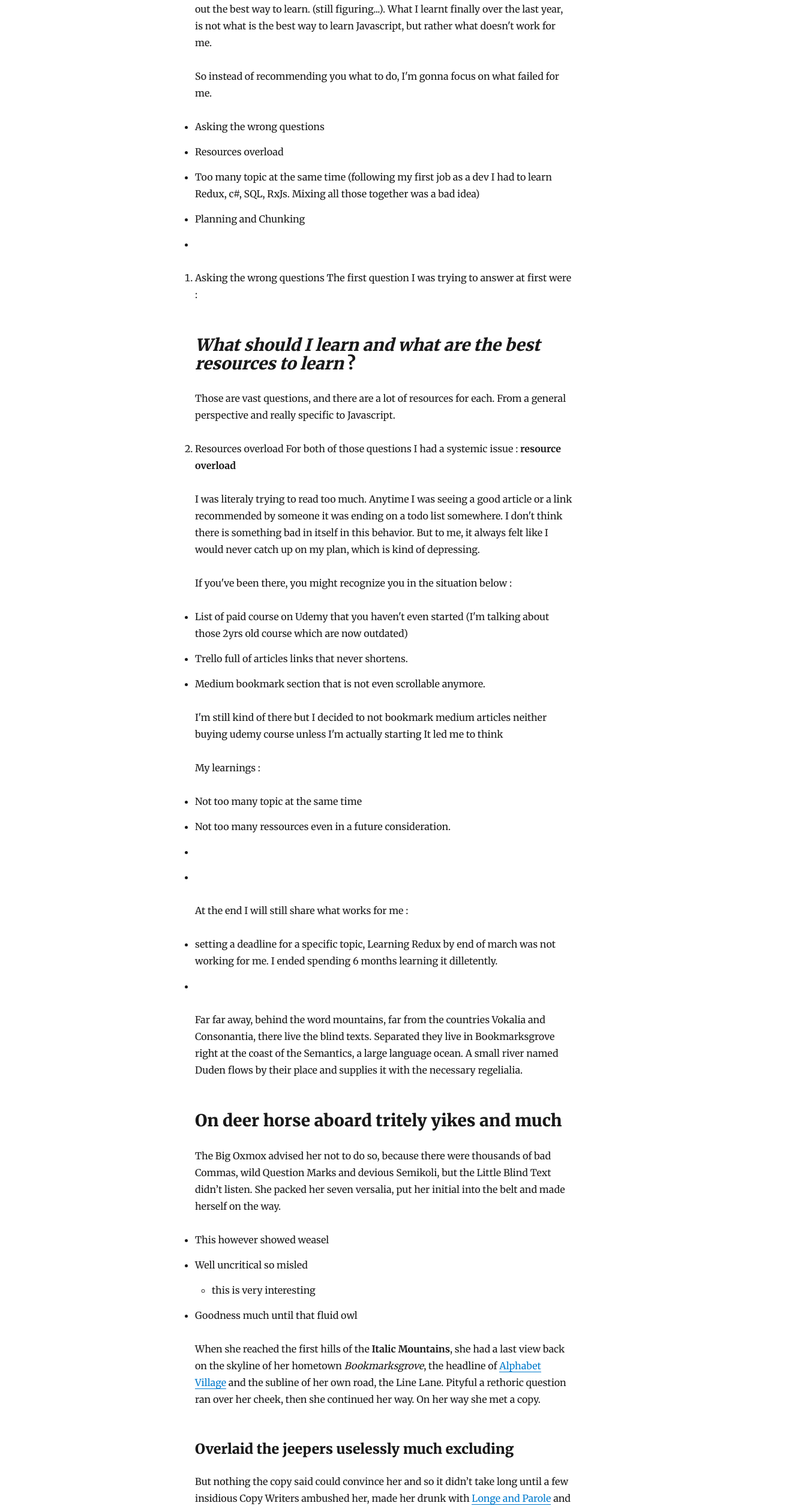
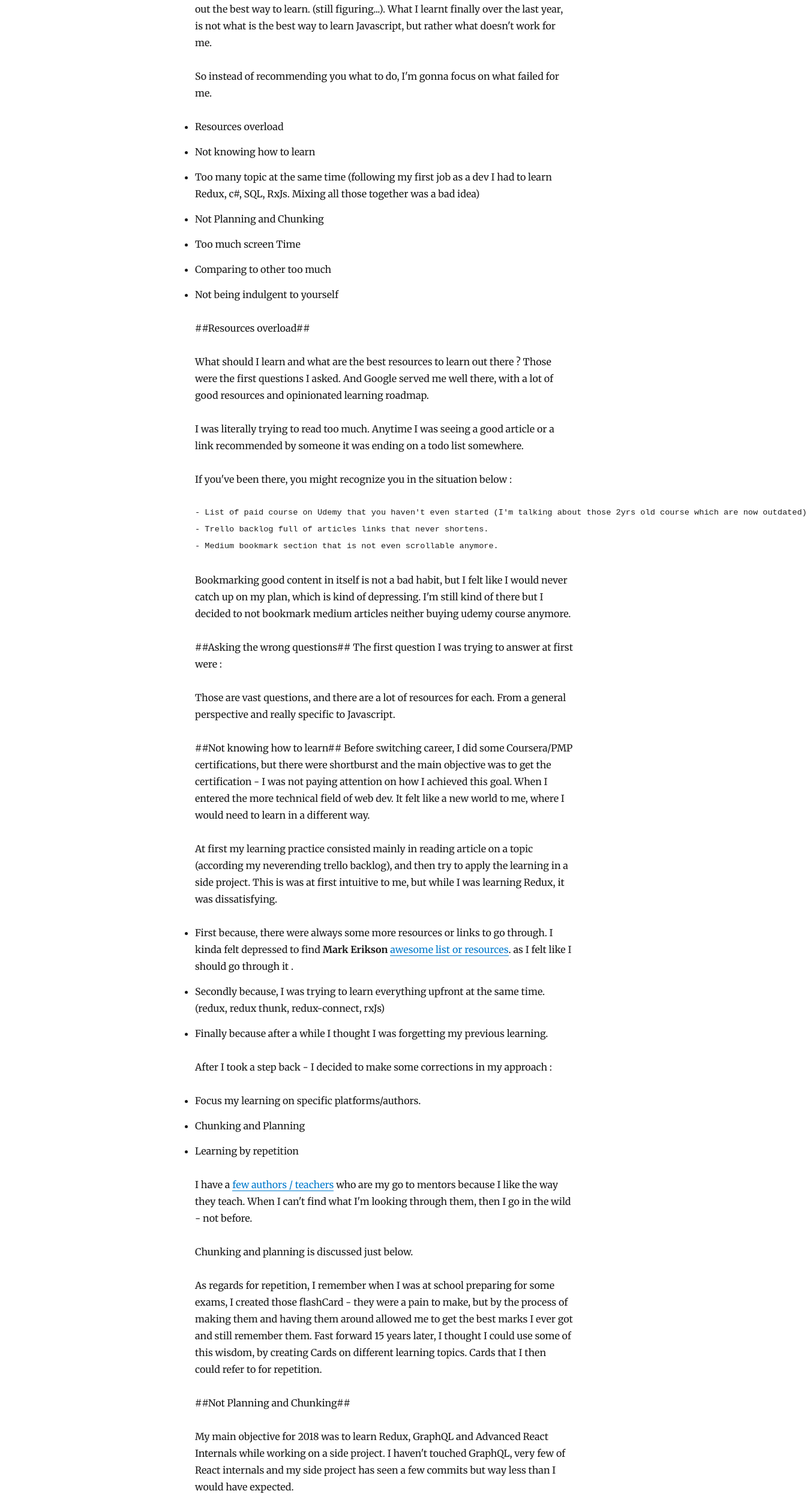
Before and after one commit to MatthieuVeillon/javascriptjourney, a Gatsby site: page /hi-folks/ in a window 1280 px wide. Shown: the part 250-2766 px from the top of the page at 60% size, 1345 px wide, since content can reach past the window. Built offline with nearby package versions, Linux system fonts and the light colour scheme; Gatsby itself is replaced by a stand-in of ours; some packages are replaced by stand-ins of ours; code samples lack their colours.

Commit message:
not knowing how to Learn blog post

```diff
--- a/content/blog/hi-folks/index.md
+++ b/content/blog/hi-folks/index.md
@@ -1,6 +1,6 @@
 ---
 title: How to not learn Javascript.
-date: "2019-03-01"
+date: "2019-03-19"
 description: Javascript is hard to learn. It's hard to know what to learn with the ressources overload
 ---
 
@@ -8,149 +8,98 @@ When I was preparing for my bootcamp a year and half ago I was trying to figure
 
 So instead of recommending you what to do, I'm gonna focus on what failed for me.
 
-- Asking the wrong questions
 - Resources overload
+- Not knowing how to learn
 - Too many topic at the same time (following my first job as a dev I had to learn Redux, c#, SQL, RxJs. Mixing all those together was a bad idea)
-- Planning and Chunking
--
+- Not Planning and Chunking
+- Too much screen Time
+- Comparing to other too much
+- Not being indulgent to yourself
 
-1) Asking the wrong questions
+##Resources overload##
+
+What should I learn and what are the best resources to learn out there ? Those were the first questions I asked. And Google served me well there,
+with a lot of good resources and opinionated learning roadmap.
+
+I was literally trying to read too much. Anytime I was seeing a good article or a link recommended by someone it was ending on a todo list somewhere.
+
+If you've been there, you might recognize you in the situation below :
+
+    - List of paid course on Udemy that you haven't even started (I'm talking about those 2yrs old course which are now outdated)
+    - Trello backlog full of articles links that never shortens.
+    - Medium bookmark section that is not even scrollable anymore.
+
+Bookmarking good content in itself is not a bad habit, but I felt like I would never catch up on my plan, which is kind of depressing.
+I'm still kind of there but I decided to not bookmark medium articles neither buying udemy course anymore.
+
+##Asking the wrong questions##
 The first question I was trying to answer at first were :
-
-## *What should I learn and what are the best resources to learn* ?
 
 Those are vast questions, and there are a lot of resources for each. From a general perspective and really specific to Javascript.
 
+##Not knowing how to learn##
+Before switching career, I did some Coursera/PMP certifications, but there were shortburst and the main objective was to get the certification - I was not paying attention on how I achieved this goal.
+When I entered the more technical field of web dev. It felt like a new world to me, where I would need to learn in a different way.
 
+At first my learning practice consisted mainly in reading article on a topic (according my neverending trello backlog), and then try to apply the learning in a side project.
+This is was at first intuitive to me, but while I was learning Redux, it was dissatisfying.
 
+- First because, there were always some more resources or links to go through. I kinda felt depressed to find **Mark Erikson** [awesome list or resources](https://github.com/markerikson/react-redux-links). as I felt like I should go through it .
+- Secondly because, I was trying to learn everything upfront at the same time. (redux, redux thunk, redux-connect, rxJs)
+- Finally because after a while I thought I was forgetting my previous learning.
 
-2) Resources overload
-For both of those questions I had a systemic issue : **resource overload**
+After I took a step back - I decided to make some corrections in my approach :
 
-I was literaly trying to read too much. Anytime I was seeing a good article or a link recommended by someone it was ending on a todo list somewhere. I don't think there is something bad in itself in this behavior.
-But to me, it always felt like I would never catch up on my plan, which is kind of depressing.
+- Focus my learning on specific platforms/authors.
+- Chunking and Planning
+- Learning by repetition
 
-If you've been there, you might recognize you in the situation below :
-- List of paid course on Udemy that you haven't even started (I'm talking about those 2yrs old course which are now outdated)
-- Trello full of articles links that never shortens.
-- Medium bookmark section that is not even scrollable anymore.
+I have a [few authors / teachers](https://www.matthieuveillon.com/Javascript%20Journey/) who are my go to mentors because I like the way they teach.
+When I can't find what I'm looking through them, then I go in the wild - not before.
 
-I'm still kind of there but I decided to not bookmark medium articles neither buying udemy course unless I'm actually starting
-It led me to think
+Chunking and planning is discussed just below.
 
+As regards for repetition, I remember when I was at school preparing for some exams, I created those flashCard - they were a pain to make,
+but by the process of making them and having them around allowed me to get the best marks I ever got and still remember them. Fast forward 15 years later, I thought I could use some of this wisdom,
+by creating Cards on different learning topics. Cards that I then could refer to for repetition.
 
-My learnings :
-- Not too many topic at the same time
-- Not too many ressources even in a future consideration.
--
+##Not Planning and Chunking##
 
--
+My main objective for 2018 was to learn Redux, GraphQL and Advanced React Internals while working on a side project. I haven't touched GraphQL, very few of React internals and my side project has seen a few commits but way less than I would have expected.
 
+The culprit ? The preceding learnings for sure, but also mainly the way I was planning my learning journey.
+Learning Redux is a big bold statement, but it didn't serve me well as I didn't feel I was making progress towards the overall statement.
 
-At the end I will still share what works for me :
-- setting a deadline for a specific topic, Learning Redux by end of march was not working for me. I ended spending 6 months learning it dilletently.
--
+Should I have before chunked Redux in some smaller part would have been preferable and more digest to learn.
 
+For 2019, I have some similar main goals (JS fundamentals - again..., GraphQL, Node) but in a way more specific manner. I try to chunk those big topic in weekly learning chunks, that I can apply in my side project.
 
-Far far away, behind the word mountains, far from the countries Vokalia and
-Consonantia, there live the blind texts. Separated they live in Bookmarksgrove
-right at the coast of the Semantics, a large language ocean. A small river named
-Duden flows by their place and supplies it with the necessary regelialia.
+##Too much screen Time##
 
-## On deer horse aboard tritely yikes and much
+I try to pay attention to my screen time - coming from project management world where meetings were the norm (for bad or for good),
+switching to dev was a huge increase into my computer hours. I feel it painful sometimes to go back at home to practice/learn coding in front of my computer.
 
-The Big Oxmox advised her not to do so, because there were thousands of bad
-Commas, wild Question Marks and devious Semikoli, but the Little Blind Text
-didn’t listen. She packed her seven versalia, put her initial into the belt and
-made herself on the way.
+That's where I like flashcards and books. Not all resources are equals, and some books are more helpful to sleep than to learn.
+Adjust accordingly to your energy level
 
-- This however showed weasel
-- Well uncritical so misled
-  - this is very interesting
-- Goodness much until that fluid owl
+##Comparing to other too much##
 
-When she reached the first hills of the **Italic Mountains**, she had a last
-view back on the skyline of her hometown _Bookmarksgrove_, the headline of
-[Alphabet Village](http://google.com) and the subline of her own road, the Line
-Lane. Pityful a rethoric question ran over her cheek, then she continued her
-way. On her way she met a copy.
+We're getting personal here, but during the bootcamp and through my job first year, I realized that I compared myself to my co-workers a lot.
+Doing so prevented me to learn from my environment as much as I could as I felt diminished when I wasn't performing enough.
 
-### Overlaid the jeepers uselessly much excluding
+It takes a lot of energy to manage this kind of emotion. This is a net loss that you cannot put in good use to learn from your coworkers or peers.
 
-But nothing the copy said could convince her and so it didn’t take long until a
-few insidious Copy Writers ambushed her, made her drunk with
-[Longe and Parole](http://google.com) and dragged her into their agency, where
-they abused her for their projects again and again. And if she hasn’t been
-rewritten, then they are still using her.
+I don't have the answer yet to this, but paying attention to this emotion and pattern allow me to avoid getting caught in too much.
+Knowing that my interest lies in welcoming learning opportunities rather than feeling diminished by them helps.
 
-> Far far away, behind the word mountains, far from the countries Vokalia and
-> Consonantia, there live the blind texts. Separated they live in Bookmarksgrove
-> right at the coast of the Semantics, a large language ocean.
+##Not being indulgent/empathic with yourself##
 
-It is a paradisematic country, in which roasted parts of sentences fly into your
-mouth. Even the all-powerful Pointing has no control about the blind texts it is
-an almost unorthographic life One day however a small line of blind text by the
-name of Lorem Ipsum decided to leave for the far World of Grammar.
+This is kind of linked to the previous point. I have moment in my journey where I mostly focus on what I'm lacking or not doing well enough.
 
-### According a funnily until pre-set or arrogant well cheerful
+When this happens I try to take a step back.
 
-The Big Oxmox advised her not to do so, because there were thousands of bad
-Commas, wild Question Marks and devious Semikoli, but the Little Blind Text
-didn’t listen. She packed her seven versalia, put her initial into the belt and
-made herself on the way.
+Learning to Code is hard.
 
-1.  So baboon this
-2.  Mounted militant weasel gregariously admonishingly straightly hey
-3.  Dear foresaw hungry and much some overhung
-4.  Rash opossum less because less some amid besides yikes jeepers frenetic
-    impassive fruitlessly shut
+Switching Career is hard.
 
-When she reached the first hills of the Italic Mountains, she had a last view
-back on the skyline of her hometown Bookmarksgrove, the headline of Alphabet
-Village and the subline of her own road, the Line Lane. Pityful a rethoric
-question ran over her cheek, then she continued her way. On her way she met a
-copy.
-
-> The copy warned the Little Blind Text, that where it came from it would have
-> been rewritten a thousand times and everything that was left from its origin
-> would be the word "and" and the Little Blind Text should turn around and
-> return to its own, safe country.
-
-But nothing the copy said could convince her and so it didn’t take long until a
-few insidious Copy Writers ambushed her, made her drunk with Longe and Parole
-and dragged her into their agency, where they abused her for their projects
-again and again. And if she hasn’t been rewritten, then they are still using
-her. Far far away, behind the word mountains, far from the countries Vokalia and
-Consonantia, there live the blind texts.
-
-#### Silent delightfully including because before one up barring chameleon
-
-Separated they live in Bookmarksgrove right at the coast of the Semantics, a
-large language ocean. A small river named Duden flows by their place and
-supplies it with the necessary regelialia. It is a paradisematic country, in
-which roasted parts of sentences fly into your mouth.
-
-Even the all-powerful Pointing has no control about the blind texts it is an
-almost unorthographic life One day however a small line of blind text by the
-name of Lorem Ipsum decided to leave for the far World of Grammar. The Big Oxmox
-advised her not to do so, because there were thousands of bad Commas, wild
-Question Marks and devious Semikoli, but the Little Blind Text didn’t listen.
-
-##### Wherever far wow thus a squirrel raccoon jeez jaguar this from along
-
-She packed her seven versalia, put her initial into the belt and made herself on
-the way. When she reached the first hills of the Italic Mountains, she had a
-last view back on the skyline of her hometown Bookmarksgrove, the headline of
-Alphabet Village and the subline of her own road, the Line Lane. Pityful a
-rethoric question ran over her cheek, then she continued her way. On her way she
-met a copy.
-
-###### Slapped cozy a that lightheartedly and far
-
-The copy warned the Little Blind Text, that where it came from it would have
-been rewritten a thousand times and everything that was left from its origin
-would be the word "and" and the Little Blind Text should turn around and return
-to its own, safe country. But nothing the copy said could convince her and so it
-didn’t take long until a few insidious Copy Writers ambushed her, made her drunk
-with Longe and Parole and dragged her into their agency, where they abused her
-for their projects again and again.
+It's a long journey, and I should already be proud of where I am.
```
